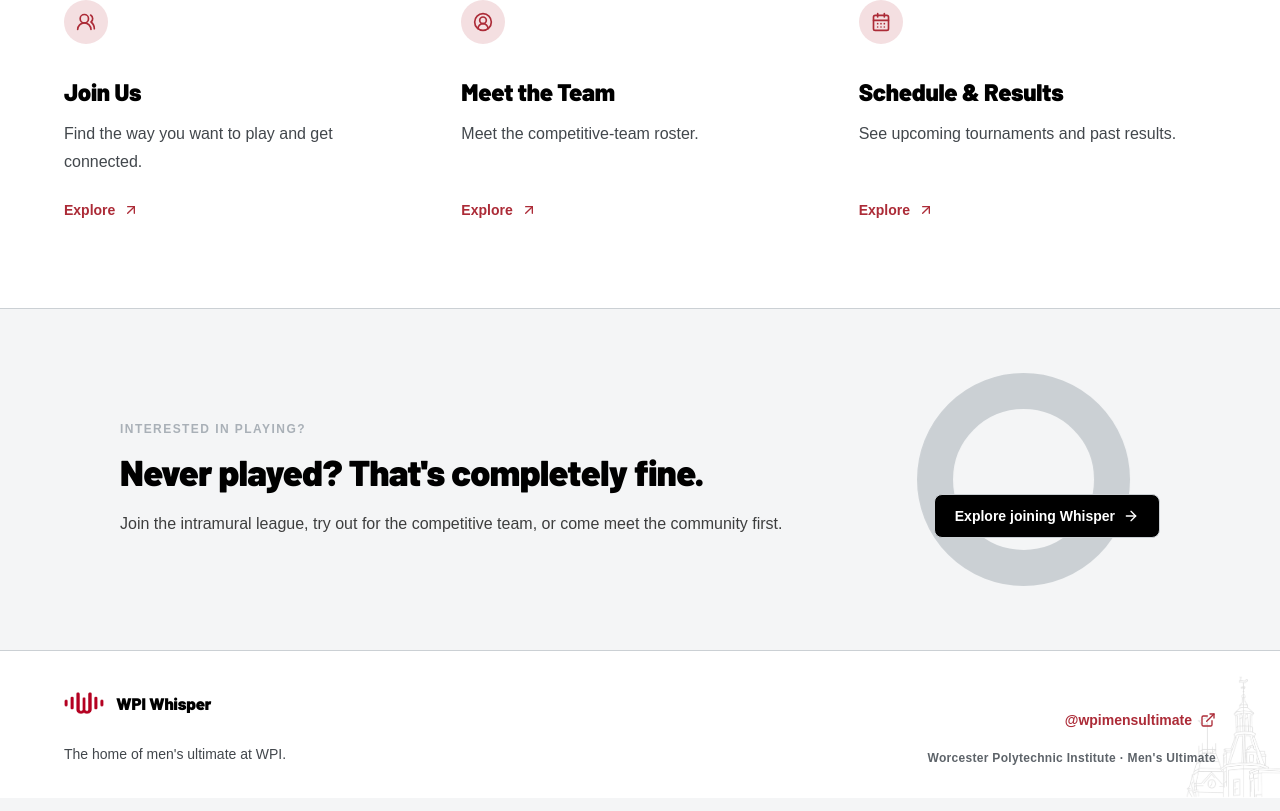
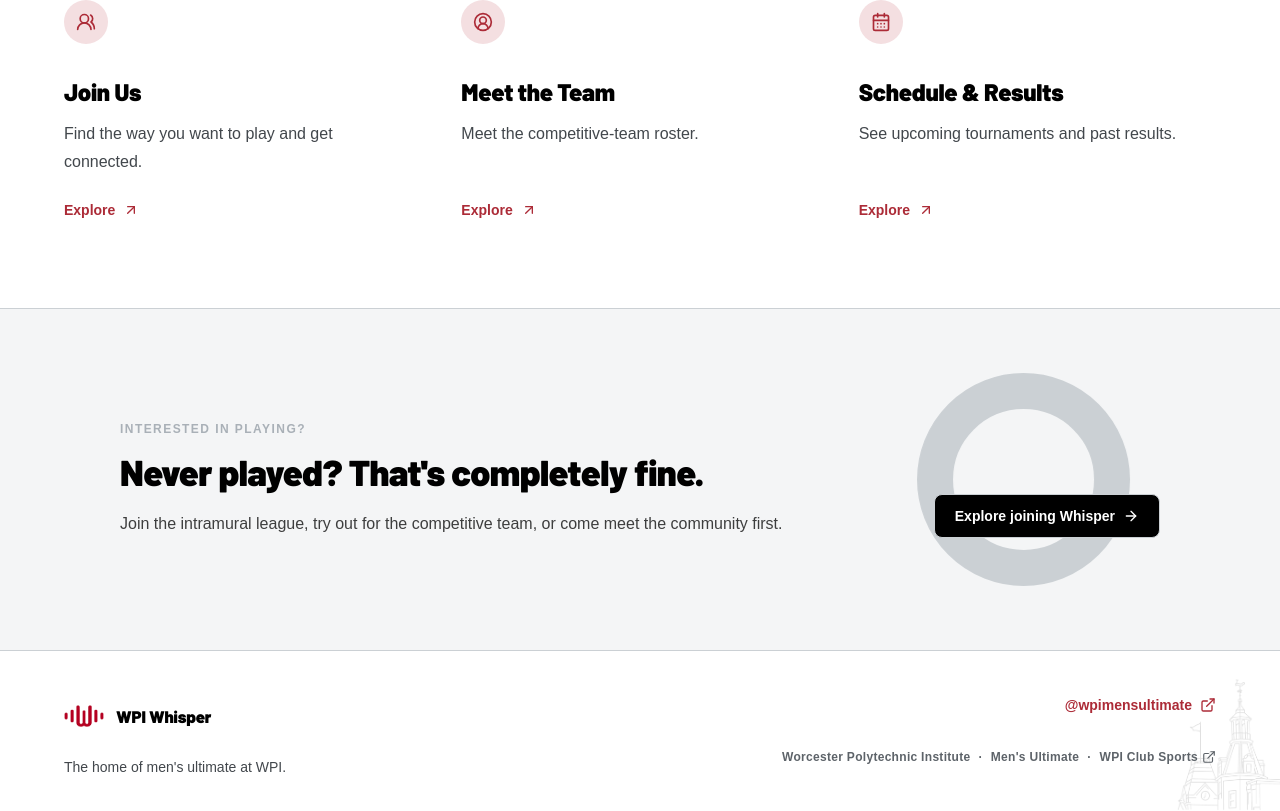
Before and after one commit to Boommook/whisper-site, a Next.js app: page / in a window 1280 px wide. Shown: the part 1564-2375 px from the top of the page. Built offline with nearby package versions, Linux system fonts and the light colour scheme; no server answers.

Commit message:
added club sports in /about and footer

```diff
--- a/src/app/about/page.tsx
+++ b/src/app/about/page.tsx
@@ -1,5 +1,6 @@
 import {
   ArrowRight,
+  ExternalLink,
   Handshake,
   MessageSquare,
   Scale,
@@ -14,6 +15,7 @@
 import { SectionHeading } from "@/components/layout/section-heading";
 import { ValueCard } from "@/components/layout/value-card";
 import { buttonVariants } from "@/components/ui/button";
+import { siteConfig } from "@/config/site";
 import { createPageMetadata } from "@/lib/metadata";
 
 export const metadata = createPageMetadata(
@@ -104,6 +106,21 @@
             <p>
               Whisper brings together WPI students who want to play ultimate. We welcome complete beginners, experienced players, and everyone in between. You will also find us tossing on the quad a lot, feel free to join us!
             </p>
+            <div>
+              <p>
+                Whisper is WPI&apos;s men&apos;s ultimate frisbee club and participates in the WPI Club Sports program.
+              </p>
+              <a
+                href={siteConfig.clubSportsUrl}
+                target="_blank"
+                rel="noopener noreferrer"
+                className="mt-2 inline-flex min-h-11 items-center gap-2 py-2 text-sm font-bold text-[var(--brand-primary)] underline decoration-2 decoration-transparent transition-colors hover:decoration-current focus-visible:outline-2 focus-visible:outline-offset-4 focus-visible:outline-[var(--focus-ring)] motion-reduce:transition-none"
+              >
+                Learn about WPI Club Sports
+                <ExternalLink aria-hidden="true" className="size-4" />
+                <span className="sr-only"> (opens in a new tab)</span>
+              </a>
+            </div>
           </div>
         </div>
       </Section>
--- a/src/components/layout/site-footer.tsx
+++ b/src/components/layout/site-footer.tsx
@@ -4,6 +4,7 @@
 import { Container } from "@/components/layout/container";
 import { Wordmark } from "@/components/layout/wordmark";
 import { publicSocialLinks } from "@/config/communications";
+import { siteConfig } from "@/config/site";
 
 export function SiteFooter() {
   return (
@@ -21,7 +22,22 @@
         <div><Wordmark /><p className="mt-3 max-w-lg text-sm leading-6 text-[var(--text-muted)]">The home of men&apos;s ultimate at WPI.</p></div>
         <div className="flex flex-col gap-2 sm:items-end">
           {publicSocialLinks.map((social) => <a key={social.id} href={social.href} target="_blank" rel="noopener noreferrer" className="inline-flex min-h-11 items-center gap-2 text-sm font-bold text-[var(--brand-primary)] underline decoration-transparent hover:decoration-current focus-visible:outline-2 focus-visible:outline-offset-4 focus-visible:outline-[var(--focus-ring)]">{social.username}<ExternalLink aria-hidden="true" className="size-4" /><span className="sr-only"> on Instagram (opens in a new tab)</span></a>)}
-          <p className="text-xs font-semibold tracking-wide text-[var(--text-subtle)]">Worcester Polytechnic Institute · Men&apos;s Ultimate</p>
+          <p className="flex flex-wrap items-center gap-x-2 text-xs font-semibold tracking-wide text-[var(--text-subtle)] sm:justify-end">
+            <span>Worcester Polytechnic Institute</span>
+            <span aria-hidden="true">·</span>
+            <span>Men&apos;s Ultimate</span>
+            <span aria-hidden="true">·</span>
+            <a
+              href={siteConfig.clubSportsUrl}
+              target="_blank"
+              rel="noopener noreferrer"
+              className="inline-flex min-h-11 items-center gap-1 underline decoration-transparent transition-colors hover:text-[var(--brand-primary)] hover:decoration-current focus-visible:outline-2 focus-visible:outline-offset-4 focus-visible:outline-[var(--focus-ring)] motion-reduce:transition-none"
+            >
+              WPI Club Sports
+              <ExternalLink aria-hidden="true" className="size-3.5" />
+              <span className="sr-only"> (opens in a new tab)</span>
+            </a>
+          </p>
         </div>
       </Container>
     </footer>
--- a/src/config/site.ts
+++ b/src/config/site.ts
@@ -2,4 +2,6 @@
   name: "WPI Whisper",
   description:
     "The official website of WPI Whisper, Worcester Polytechnic Institute's men's ultimate frisbee club. Meet the team, view events, explore media, and learn how to join.",
+  clubSportsUrl:
+    "https://www.wpi.edu/student-experience/sports-recreation/sports-recreation-center/club-sports",
 } as const;
```
